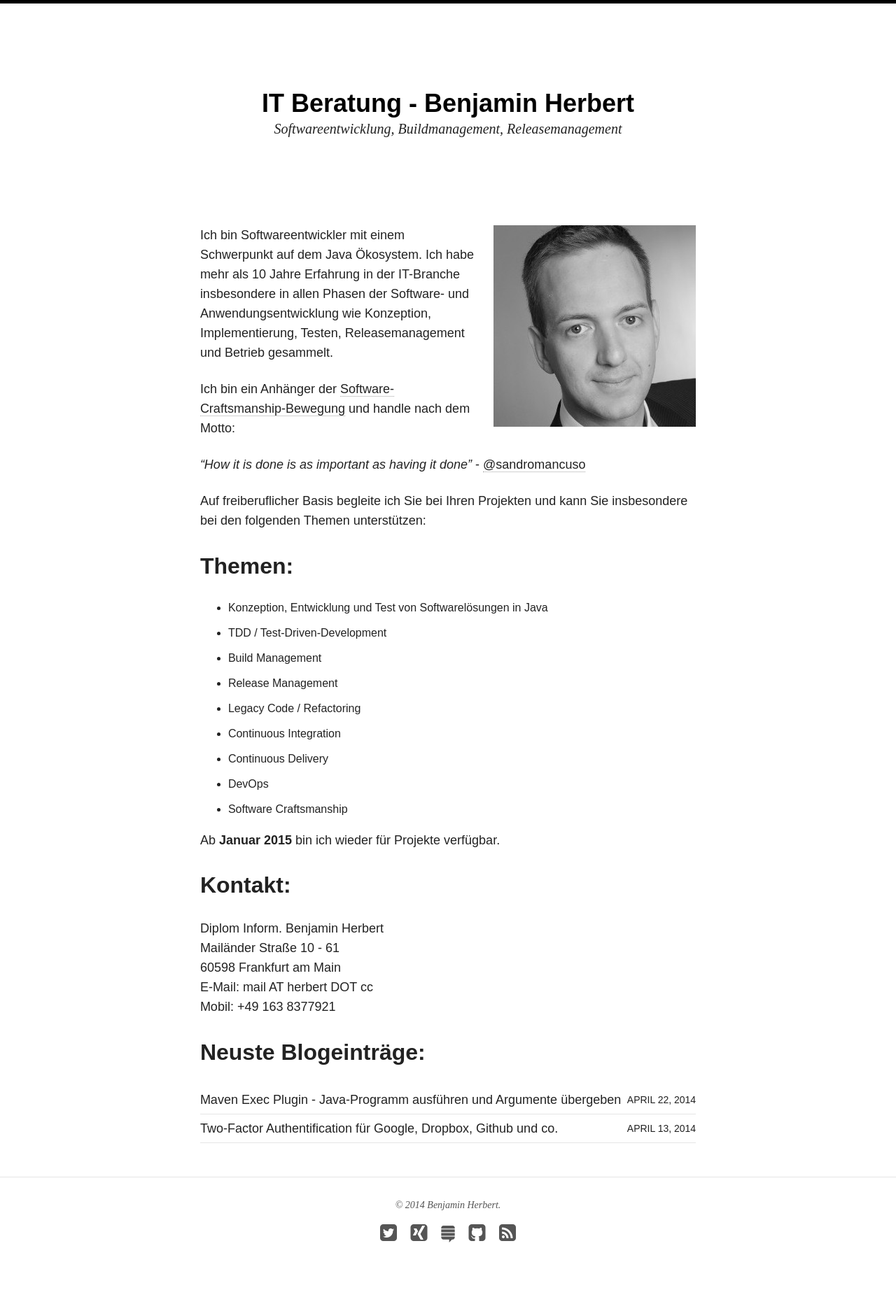
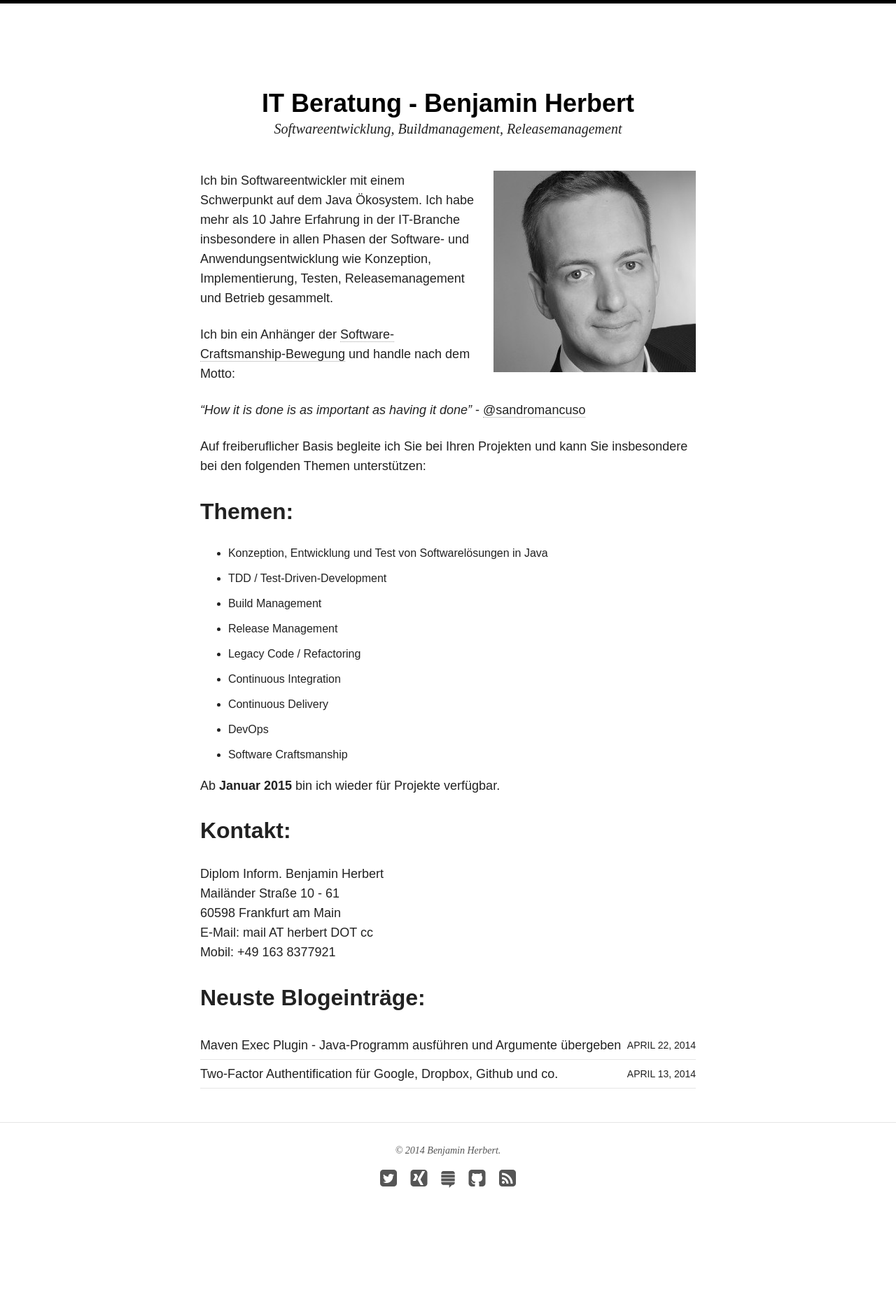
Before and after one commit to BenjaminHerbert/BenjaminHerbert.github.io, a Jekyll site: the page built from index.md, in a window 1280 px wide. Shown: the whole page at 70% size. Built offline with Jekyll 4.4.1, drawn with Linux system fonts in a browser that asks for light colours; nearby versions of some CDN libraries; after the commit the page ends 1796 px from its top, so only the background shows below that.

Commit message:
Removing empty title

```diff
--- a/index.md
+++ b/index.md
@@ -1,13 +1,13 @@
 ---
 layout: page
 ---
-
-# &nbsp;
+<p>
 <div class="pull-right">
 
  <img src="images/bh.jpg" alt="Foto von Benjamin Herbert"/>
 
 </div>
+</p>
 
 Ich bin Softwareentwickler mit einem Schwerpunkt auf dem Java Ökosystem. Ich habe mehr als 10 Jahre Erfahrung in der IT-Branche insbesondere in allen Phasen der Software- und Anwendungsentwicklung wie Konzeption, Implementierung, Testen, Releasemanagement und Betrieb gesammelt.
 
```
